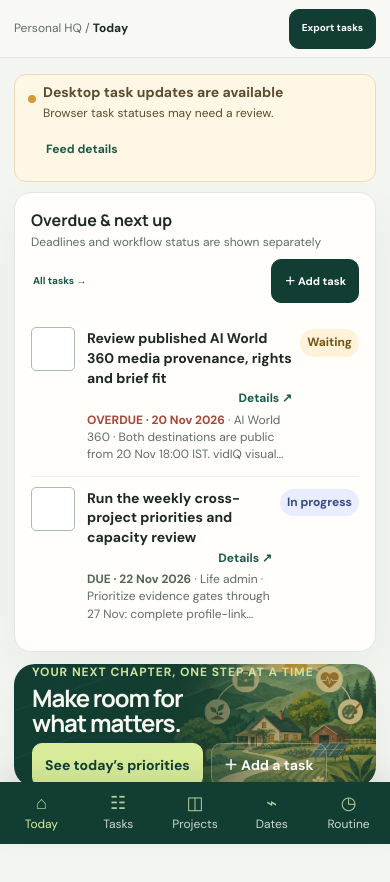
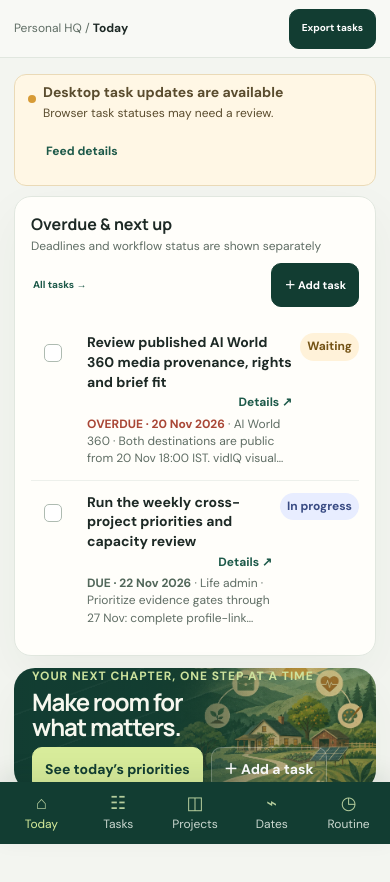
Before and after one commit to varunjakkampudi-tech/personal-hq, a plain HTML site: page life-system/index.html in a window 390 px wide. Shown: the top 882 px of the page. Drawn offline with Linux system fonts and the light colour scheme.

Commit message:
Improve mobile dashboard tap targets

```diff
--- a/life-system/index.html
+++ b/life-system/index.html
@@ -35,8 +35,10 @@
   .panel-head{align-items:flex-start}
   .panel h2{font-size:16px}
   .task-row{grid-template-columns:minmax(58px,max-content) minmax(0,1fr) 16px;gap:7px;padding:12px 0}
-  .task-row .check{width:44px;height:44px;margin:-2px 0 0;justify-self:start;display:grid;place-items:center}
-  .task-row .check:after{font-size:12px}
+  .task-row .check{position:relative;width:44px;height:44px;margin:-2px 0 0;justify-self:start;display:block;border:0;border-radius:0;background:transparent}
+  .task-row .check:before{content:"";position:absolute;inset:13px;border:1.5px solid #aebbb1;border-radius:5px;background:#fff}
+  .task-row .check:checked:before{border-color:var(--forest);background:var(--forest)}
+  .task-row .check:checked:after{position:absolute;inset:13px;display:block;font-size:12px;line-height:18px;text-align:center}
   .task-title{font-size:12px;line-height:1.45}
   .task-meta{font-size:10px;line-height:1.5}
   .mobile-nav{min-height:62px;padding:7px 3px calc(8px + env(safe-area-inset-bottom));box-shadow:0 -8px 24px #102d2218}
@@ -144,6 +146,7 @@
 #nextTasks .task-detail-hint{display:block;text-align:right;padding-top:0;margin-top:2px}
 .task-title-open:focus-visible{outline:2px solid var(--forest2);outline-offset:3px;border-radius:4px}
 .task-detail-hint{flex:none;padding-top:2px;color:var(--forest2);font-size:9px;font-weight:700;white-space:nowrap}
+.xbtn{width:44px;height:44px;min-width:44px;min-height:44px}
 .metric-info-button{display:inline-grid;place-items:center;width:44px;height:44px;border:0;border-radius:10px;background:transparent;color:var(--forest2);font-size:18px;cursor:pointer}
 .metric-info-button:hover,.metric-info-button[aria-expanded="true"]{background:var(--mint)}
 .metric-info-button:focus-visible,.metric-explanation button:focus-visible{outline:2px solid var(--forest2);outline-offset:2px}
@@ -153,7 +156,7 @@
 .metric-explanation button{flex:none;min-height:44px}
 @media(max-width:650px){.task-title-open{min-height:44px}}
 .source-controls{margin-top:2px}
-.source-controls summary{display:inline-flex;align-items:center;min-height:32px;padding:0 3px;color:var(--forest2);font-size:11px;font-weight:700;cursor:pointer}
+.source-controls summary{display:inline-flex;align-items:center;min-height:44px;padding:0 3px;color:var(--forest2);font-size:11px;font-weight:700;cursor:pointer}
 .source-controls summary:focus-visible{outline:2px solid var(--forest2);outline-offset:2px;border-radius:4px}
 .source-controls[open] summary{margin-bottom:4px}
 .source-details{display:flex;flex-direction:column;gap:8px}.source-controls:not([open])>.source-details{display:none}
@@ -165,7 +168,7 @@
   .banner b{margin-bottom:0}
   .source-hint{font-size:11px;line-height:1.25}
   .source-controls{margin-top:1px}
-  .source-controls summary{min-height:32px}
+   .source-controls summary{min-height:44px}
   .source-details{padding:0 3px 3px}
   .banner .source-actions .textbtn{width:calc(50% - 3px);white-space:normal}
 }@media(max-width:650px){
@@ -200,7 +203,7 @@ nav[aria-label="Primary navigation"] button{font-size:12px;line-height:1.3}
 @media(max-width:360px){#nextTasks .task-row{padding-block:8px}#nextTasks .task-detail-hint{margin-top:0}#nextTasks .task-meta{margin-top:2px}}
 @media(max-height:820px) and (min-width:361px) and (max-width:650px){#view-home>.hero .eyebrow{display:none}#view-home>.hero h1{font-size:19px;line-height:1;margin:1px 0}#view-home>.hero .hero-actions{margin-top:4px}}
 @media(max-height:740px) and (max-width:650px){#view-home>.hero{display:none}#view-home #nextTasks>.task-row:nth-child(n+2){display:none}}
-.source-action-row{display:flex;align-items:center;gap:8px;margin-top:8px}.source-merge-action{display:inline-flex;align-items:center;justify-content:center;flex:1;min-width:0;min-height:40px;max-width:100%;margin:0;text-align:center;white-space:normal;line-height:1.2}.source-controls{flex:none;margin:0}.source-controls>summary{min-height:40px;white-space:nowrap}
+.source-action-row{display:flex;align-items:center;gap:8px;margin-top:8px}.source-merge-action{display:inline-flex;align-items:center;justify-content:center;flex:1;min-width:0;min-height:44px;max-width:100%;margin:0;text-align:center;white-space:normal;line-height:1.2}.source-controls{flex:none;margin:0}.source-controls>summary{min-height:44px;white-space:nowrap}
 .merge-label-compact{display:none}
 @media(max-width:650px){.source-merge-action{width:auto}}
 @media(max-width:360px){#sourceBanner{padding-block:7px}.source-action-row{margin-top:6px}.source-merge-action{min-height:44px}.merge-label-compact{display:inline}.merge-label-full{display:none}}
```
Also changed, not shown: review-artifacts/mobile-dashboard-320x740-premium-tap-targets-2026-11-21.png (added), review-artifacts/mobile-dashboard-390x844-premium-tap-targets-2026-11-21.png (added).
